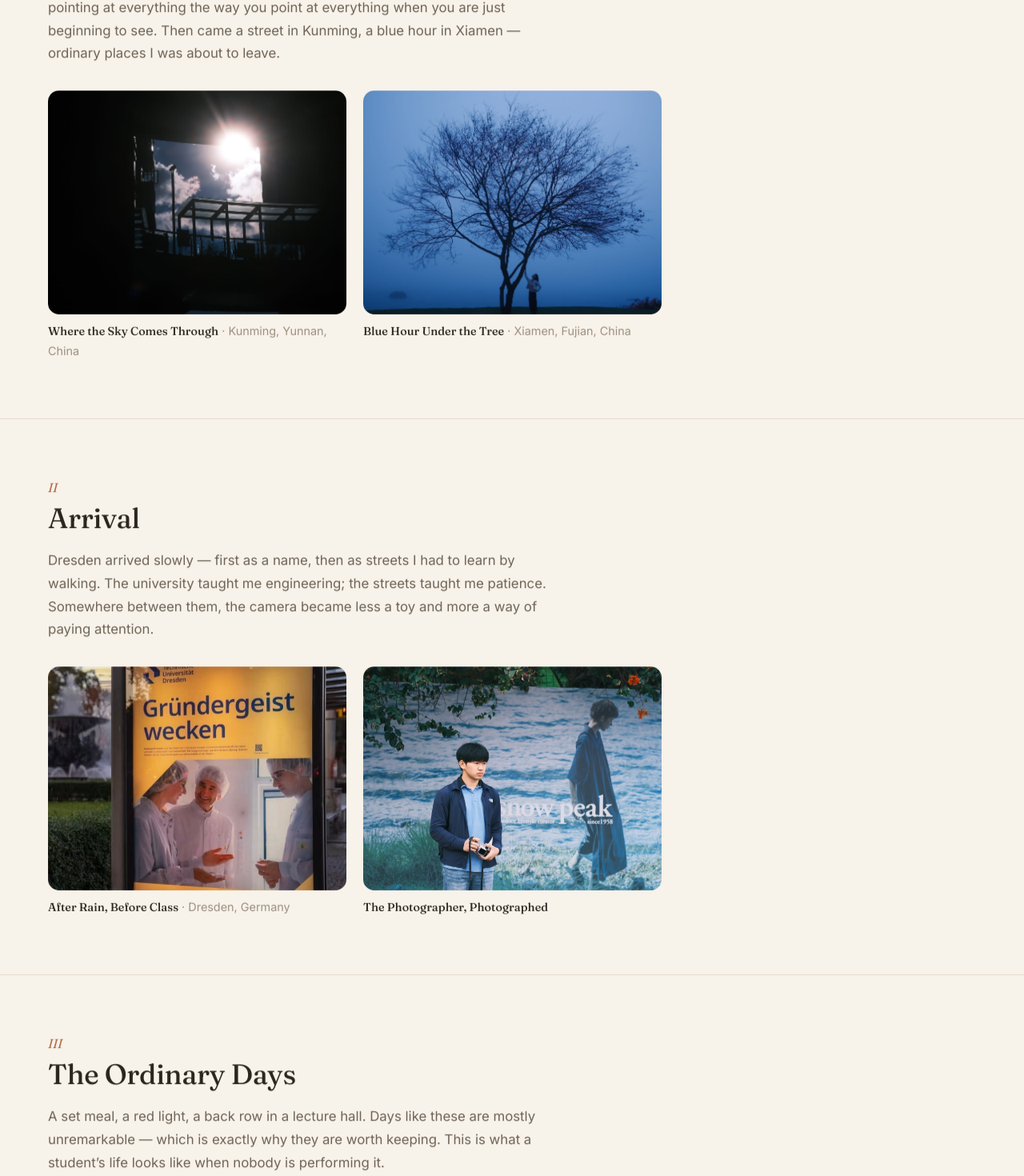
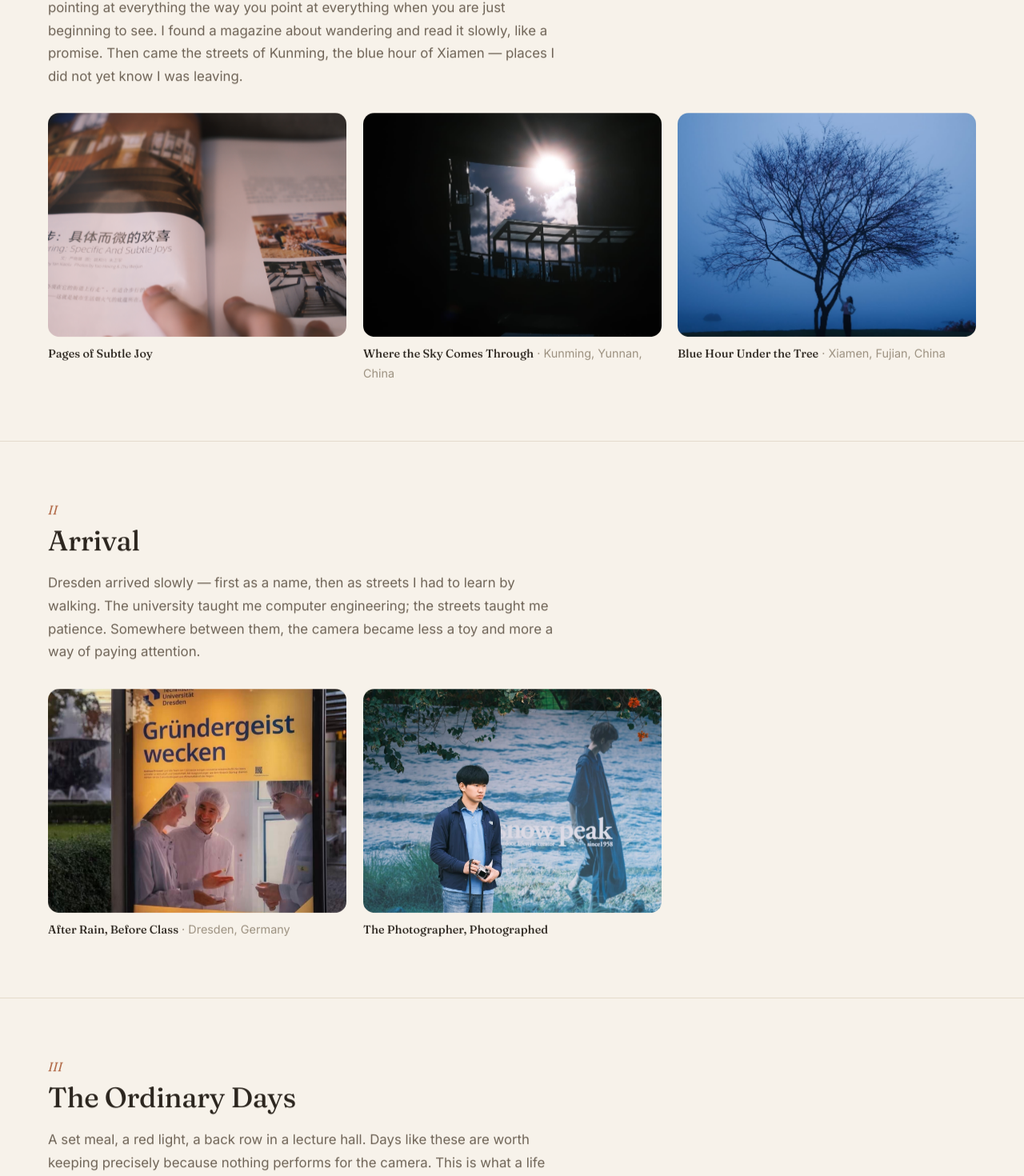
Before and after one commit to Friendheim/FriendheimNiephotograph, a React (Vite) app: page /#/essay in a window 1280 px wide. Shown: the part 609-2079 px from the top of the page at 80% size. Built offline with nearby package versions, Linux system fonts and the light colour scheme.

Commit message:
X-Pro2; essay rewrite (walking theme, computer engineering, non-ordinary places, +images)

```diff
--- a/src/data/site.js
+++ b/src/data/site.js
@@ -34,7 +34,7 @@ export const site = {
     ],
     equipment: [
       'Nikon 35Ti — 35mm film compact, for slow days',
-      'Fujifilm X-T5 — 23mm f/1.4 & 56mm f/1.2',
+      'Fujifilm X-Pro2 — 23mm f/1.4 & 56mm f/1.2',
       'Fujifilm X100VI — the everyday camera',
       'Minimal post-processing — honest scans, light edits',
     ],
--- a/src/data/zh.js
+++ b/src/data/zh.js
@@ -20,7 +20,7 @@ export const siteZh = {
     ],
     equipment: [
       'Nikon 35Ti — 35mm 胶片便携机，慢日子里的相机',
-      'Fujifilm X-T5 — 23mm f/1.4 与 56mm f/1.2',
+      'Fujifilm X-Pro2 — 23mm f/1.4 与 56mm f/1.2',
       'Fujifilm X100VI — 日常随身相机',
       '后期克制——诚实扫描，轻度调整',
     ],
@@ -366,27 +366,27 @@ export const essayZh = [
   {
     title: '出发',
     prose:
-      '一切始于南昌——大学的前两年，相机还是新的，对一切按下快门，像每一个刚开始观看的人那样。然后是昆明的街道、厦门的蓝调时刻——一些我即将离开的寻常地方。',
+      '一切始于南昌——大学的前两年，相机还是新的，对一切按下快门，像每一个刚开始观看的人那样。我找到一本关于漫游的杂志，慢慢地读，像读一个承诺。然后是昆明的街道、厦门的蓝调时刻——一些我还不知道即将离开的地方。',
   },
   {
     title: '抵达',
     prose:
-      '德累斯顿来得缓慢——先是一个名字，然后是我必须用散步去认识的街道。大学教我工程，街道教我耐心。在两者之间，相机不再是玩具，而成为一种注意的方式。',
+      '德累斯顿来得缓慢——先是一个名字，然后是我必须用散步去认识的街道。大学教我计算机工程，街道教我耐心。在两者之间，相机不再是玩具，而成为一种注意的方式。',
   },
   {
     title: '寻常的日子',
     prose:
-      '一份定食、一盏红灯、教室的后排。这样的日子大多平淡无奇——正因如此才值得留下。这就是一个学生生活没有人表演它时的样子。',
+      '一份定食、一盏红灯、教室的后排。这样的日子值得留下，恰恰因为没有任何东西在镜头前表演。这就是生活说到一半时的样子。',
   },
   {
     title: '途经',
     prose:
-      '学期之间我轻装旅行：一个小包、一台胶片机，以及“下一个街角值得拐过去”的信念。铁架旁的钟楼、黄昏的白崖、一部驶向雪的缆车。',
+      '学期之间我轻装旅行：一个小包、一台胶片机，以及“下一个街角值得拐过去”的信念。铁架旁的钟楼、黄昏的白崖、一部驶向雪的缆车——还有我的 X-Pro2 搁在膝上，在站与站之间，等待下一扇车窗。',
   },
   {
     title: '世界的尽头',
     prose:
-      '飞机穿过强烈的气流，降落时整个机舱都在鼓掌。乌斯怀亚——金色的光，一座冰山迎向我们。我走到了地图的尽头，相机还在手里。',
+      '飞机穿过强烈的气流，降落时整个机舱都在鼓掌。乌斯怀亚——金色的光，一座冰山迎向我们。之后的日子里，群山不断到来：雪上的光、小镇之上的峰顶。我走到了地图的尽头，相机还在手里。',
   },
   {
     title: '留下来的',
--- a/src/pages/EssayPage.jsx
+++ b/src/pages/EssayPage.jsx
@@ -12,36 +12,36 @@ const CHAPTERS = [
     no: 'I',
     title: 'Departure',
     prose:
-      'It began in Nanchang — my first two years at university, the camera still new, pointing at everything the way you point at everything when you are just beginning to see. Then came a street in Kunming, a blue hour in Xiamen — ordinary places I was about to leave.',
-    works: ['street/street-01', 'travel/travel-10'],
+      'It began in Nanchang — my first two years at university, the camera still new, pointing at everything the way you point at everything when you are just beginning to see. I found a magazine about wandering and read it slowly, like a promise. Then came the streets of Kunming, the blue hour of Xiamen — places I did not yet know I was leaving.',
+    works: ['travel/travel-15', 'street/street-01', 'travel/travel-10'],
   },
   {
     no: 'II',
     title: 'Arrival',
     prose:
-      'Dresden arrived slowly — first as a name, then as streets I had to learn by walking. The university taught me engineering; the streets taught me patience. Somewhere between them, the camera became less a toy and more a way of paying attention.',
-    works: ['street/street-04', 'portrait/portrait-03'],
+      'Dresden arrived slowly — first as a name, then as streets I had to learn by walking. The university taught me computer engineering; the streets taught me patience. Somewhere between them, the camera became less a toy and more a way of paying attention.',
+    works: ['street/street-04', 'portrait/portrait-03', 'travel/travel-16'],
   },
   {
     no: 'III',
     title: 'The Ordinary Days',
     prose:
-      'A set meal, a red light, a back row in a lecture hall. Days like these are mostly unremarkable — which is exactly why they are worth keeping. This is what a student’s life looks like when nobody is performing it.',
+      'A set meal, a red light, a back row in a lecture hall. Days like these are worth keeping precisely because nothing performs for the camera. This is what a life looks like mid-sentence.',
     works: ['street/street-02', 'street/street-03', 'street/street-06'],
   },
   {
     no: 'IV',
     title: 'Passing Through',
     prose:
-      'Between semesters I travel light: a small bag, a film camera, and the conviction that the next corner is worth turning. A clock tower against the ironwork, the white cliffs at dusk, a chairlift climbing toward snow.',
-    works: ['street/street-09', 'landscape/landscape-04', 'travel/travel-06'],
+      'Between semesters I travel light: a small bag, a film camera, and the conviction that the next corner is worth turning. A clock tower against the ironwork, the white cliffs at dusk, a chairlift climbing toward snow — and my X-Pro2 resting on my knee between stations, waiting for the next window.',
+    works: ['street/street-09', 'landscape/landscape-04', 'travel/travel-06', 'travel/travel-17'],
   },
   {
     no: 'V',
     title: 'The End of the World',
     prose:
-      'The plane fought through rough air, and when it landed the whole cabin applauded. Ushuaia — golden light, an iceberg rising to meet us. I had walked to the end of the map, and the camera was still in my hand.',
-    works: ['travel/travel-12'],
+      'The plane fought through rough air, and when it landed the whole cabin applauded. Ushuaia — golden light, an iceberg rising to meet us. The mountains kept arriving for days after: light crossing the snow, a peak above the town. I had walked to the end of the map, and the camera was still in my hand.',
+    works: ['travel/travel-12', 'travel/travel-13', 'travel/travel-14'],
   },
   {
     no: 'VI',
```
